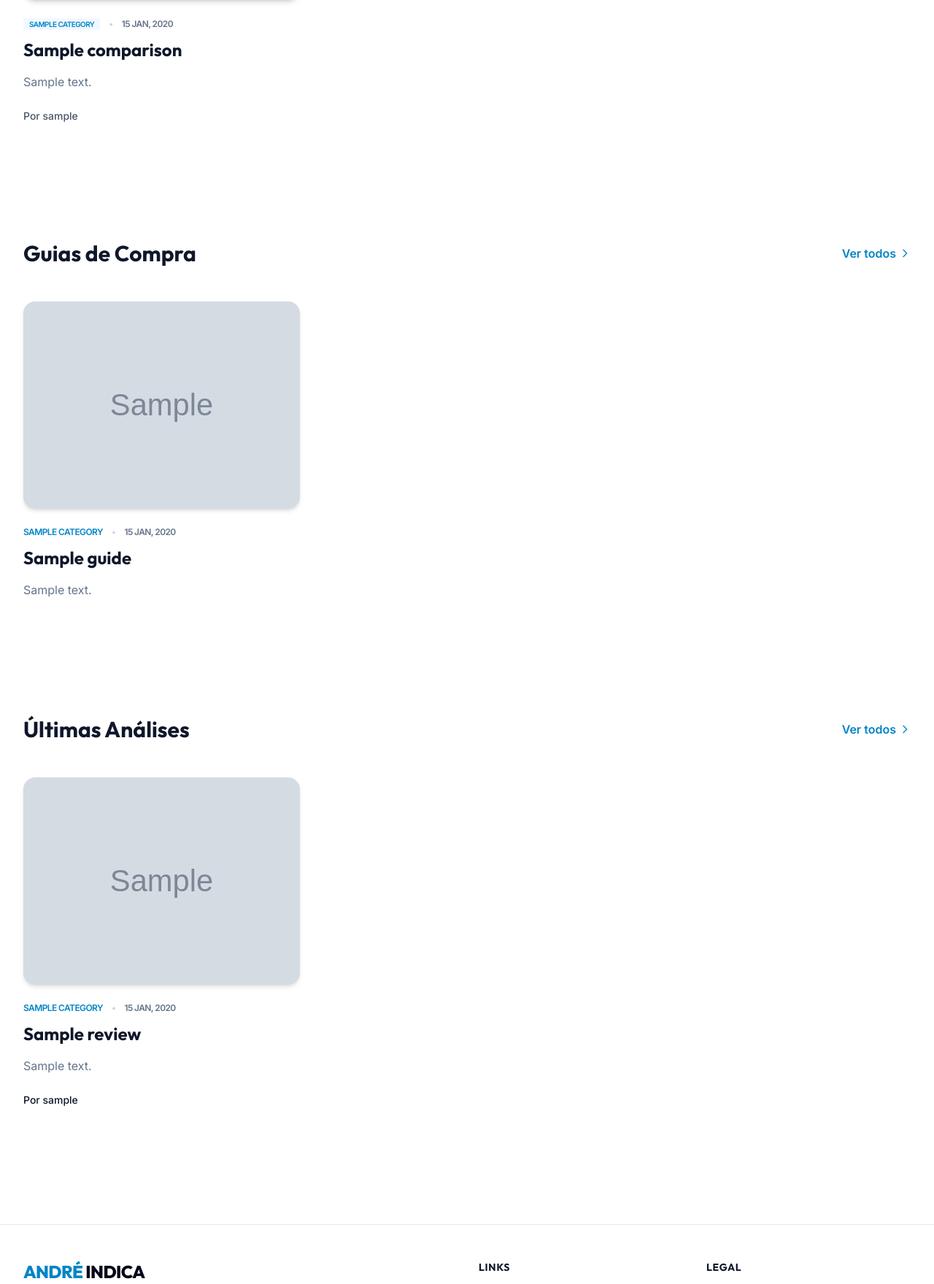
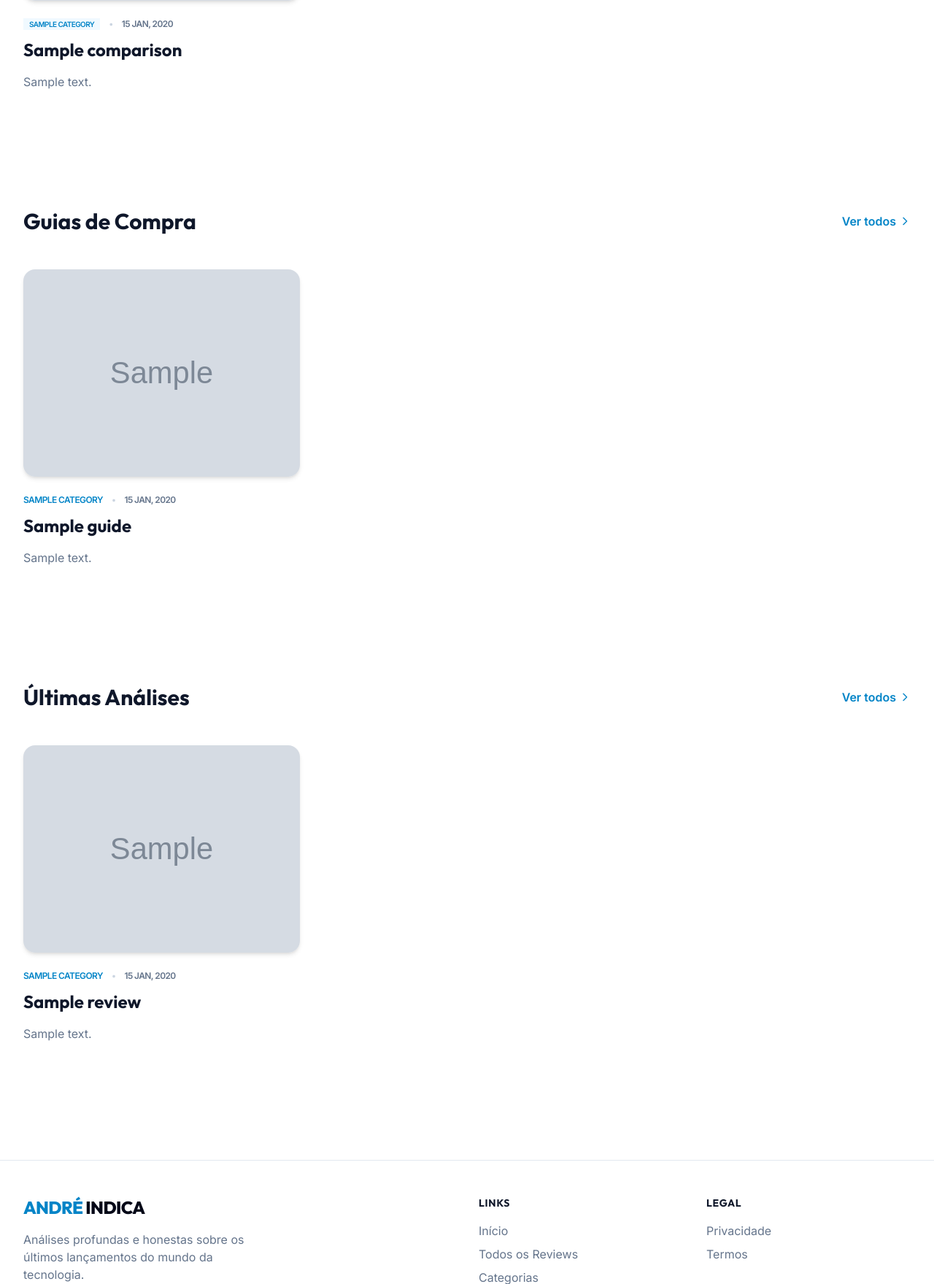
Before and after one commit to andresperes33/blog, a Django app: template templates/reviews/index.html in a window 1280 px wide. Shown: the part 1521-3280 px from the top of the page at 73% size. Run offline with Django 5.2, Linux system fonts and the light colour scheme; tables that the repository leaves empty hold one stand-in row (values such as "Sample post"); the template is opened without the code that fills it: values that come from a table or form of the project are taken from there, most other values are stand-ins (such as "Sample title", 1, 10 or a date in 2020); grey boxes marked "Sample" are stand-in pictures; data that the repository does not hold is empty; some libraries are stand-ins or nearby versions.

Commit message:
style: standardize homepage cards layout and remove author attribution

```diff
--- a/templates/reviews/index.html
+++ b/templates/reviews/index.html
@@ -182,15 +182,12 @@
                     <span class="text-slate-300">•</span>
                     <span class="text-slate-500">{{ comparison.created_at|date:"d M, Y" }}</span>
                 </div>
-                <h3 class="text-2xl font-bold leading-tight text-slate-900 dark:text-white group-hover:text-primary-600 transition-colors">
+                <h3 class="text-2xl font-bold leading-tight text-slate-900 dark:text-white group-hover:text-primary-600 transition-colors line-clamp-2">
                     <a href="{% url 'reviews:comparison_detail' comparison.slug %}">{{ comparison.title }}</a>
                 </h3>
                 <p class="mt-4 text-slate-500 dark:text-slate-400 leading-relaxed line-clamp-3">
                     {{ comparison.excerpt }}
                 </p>
-                <div class="mt-6 flex items-center gap-4">
-                    <div class="text-sm font-medium text-slate-600 dark:text-slate-400">Por {{ comparison.author.get_full_name|default:comparison.author.username }}</div>
-                </div>
             </article>
             {% endfor %}
         </div>
@@ -266,16 +263,12 @@
                 <span class="text-slate-300">•</span>
                 <span class="text-slate-500">{{ review.created_at|date:"d M, Y" }}</span>
             </div>
-            <h3 class="text-2xl font-bold leading-tight group-hover:text-primary-600 transition-colors">
+            <h3 class="text-2xl font-bold leading-tight group-hover:text-primary-600 transition-colors line-clamp-2">
                 <a href="{% url 'reviews:review_detail' review.slug %}">{{ review.title }}</a>
             </h3>
             <p class="mt-4 text-slate-500 dark:text-slate-400 leading-relaxed line-clamp-3">
                 {{ review.excerpt }}
             </p>
-            <div class="mt-6 flex items-center gap-4">
-                <div class="text-sm font-medium">Por {{ review.author.get_full_name|default:review.author.username }}
-                </div>
-            </div>
         </article>
         {% empty %}
         <p>Nenhuma análise postada ainda.</p>
```
